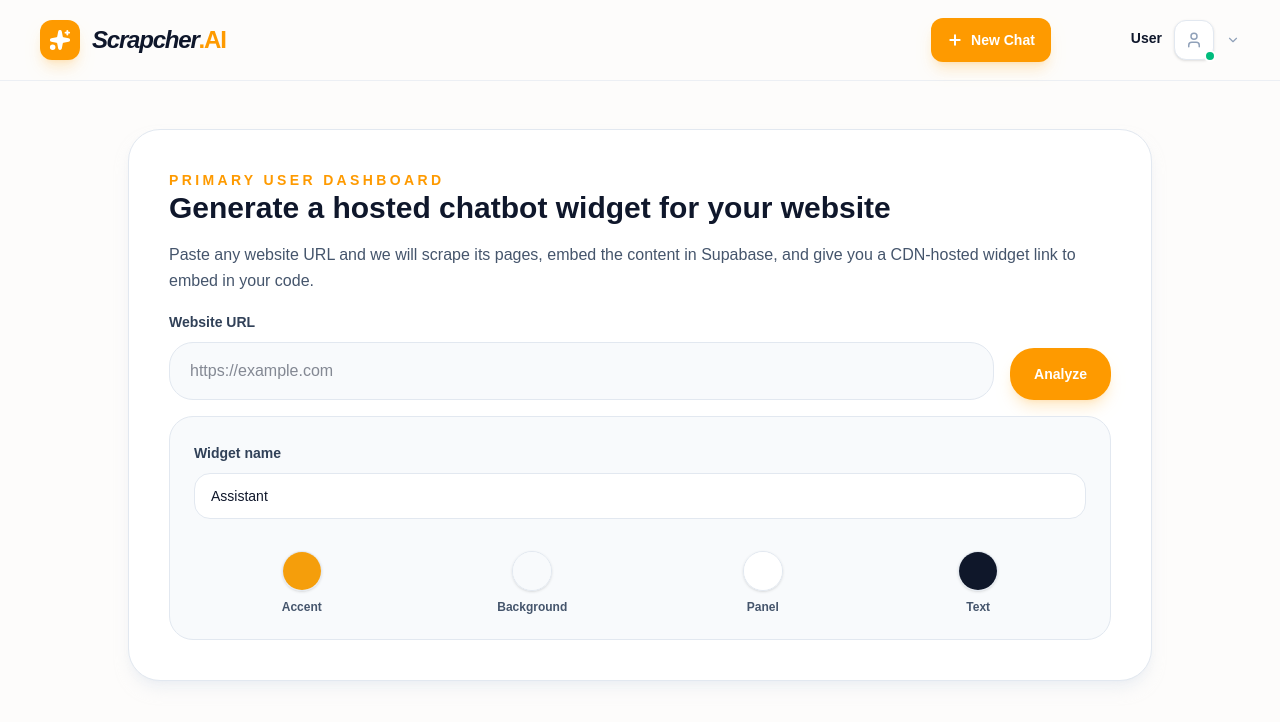
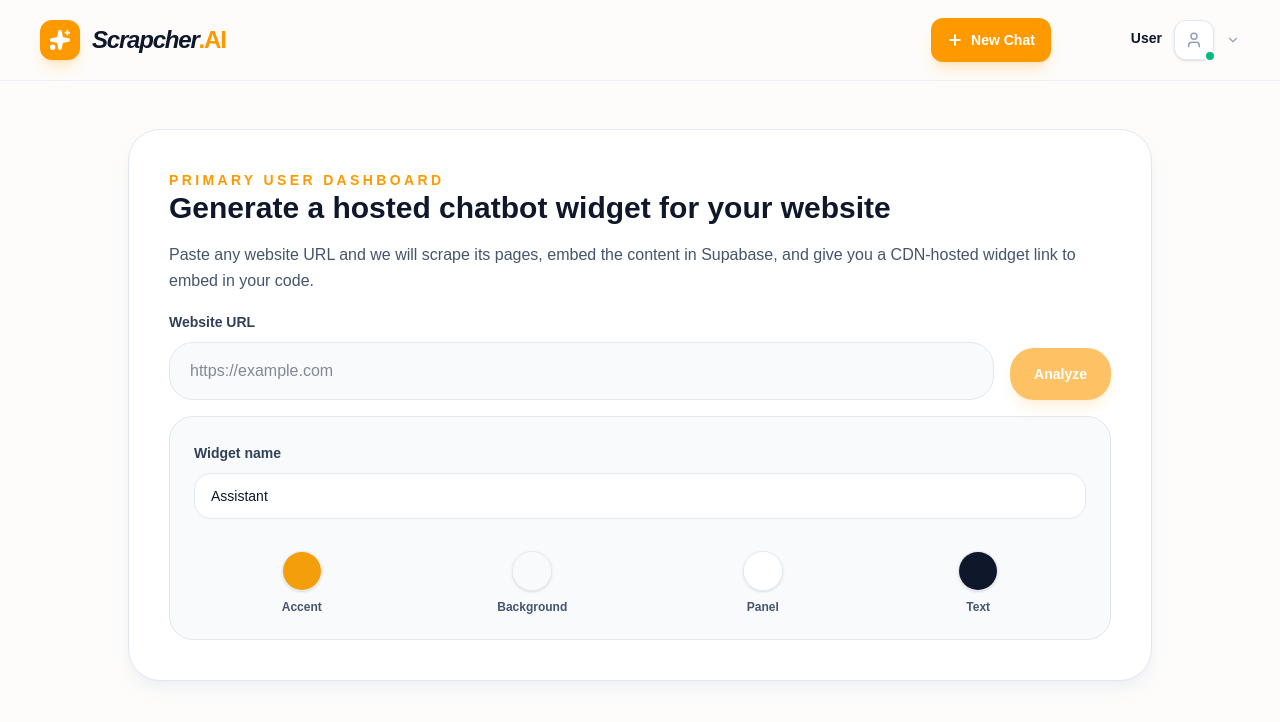
Before and after one commit to Ahmadzia011/Scrapcher, a Next.js app: page / in a window 1280 px wide. Shown: the top 722 px of the page. Built offline with nearby package versions, Linux system fonts and the light colour scheme; no server answers.

Commit message:
Small updates

```diff
--- a/src/app/api/chat/route.ts
+++ b/src/app/api/chat/route.ts
@@ -60,6 +60,7 @@ export async function POST(request: Request) {
   try {
     const body = await request.json();
     const query = body.query;
+    const history = body.history || [];
 
     if (!query || typeof query !== "string" || query.trim() === "") {
       return new Response(JSON.stringify({ error: "A valid 'query' string is required in the body." }), {
@@ -74,7 +75,7 @@ export async function POST(request: Request) {
     // Dynamically compute the chatbotId from the verified browser origin
     const chatbotId = crypto.createHash("sha256").update(origin).digest("hex");
 
-    const responseData = await getResponse(chatbotId, query);
+    const responseData = await getResponse(chatbotId, query, history);
 
     return new Response(JSON.stringify(responseData), {
       status: 200,
--- a/src/app/api/widget/route.js
+++ b/src/app/api/widget/route.js
@@ -255,6 +255,11 @@ export async function GET(request) {
     updateInputControlsState();
 
     try {
+      // Get the last 4 messages for context (excluding the current query which isn't in state.messages yet... wait, it WAS pushed)
+      // Actually, currentQueryText was already pushed to state.messages at line 248!
+      // So we want the messages before the last one.
+      const historyToSend = state.messages.slice(-6, -1);
+
       const response = await fetch("https://scrapcher.vercel.app/api/chat", {
         method: "POST",
         headers: {
@@ -262,6 +267,7 @@ export async function GET(request) {
         },
         body: JSON.stringify({
           query: currentQueryText,
+          history: historyToSend
         }),
       });
 
--- a/src/app/test/page.tsx
+++ /dev/null
@@ -1,7 +0,0 @@
-export default function Test() {
-    return (
-        <div>
-            this is the testing page
-        </div>
-    )
-}
--- a/src/components/PrimaryDashboard.tsx
+++ b/src/components/PrimaryDashboard.tsx
@@ -35,7 +35,8 @@ export function PrimaryDashboard() {
     setSnippetCopy(true);
     setTimeout(() => setSnippetCopy(false), 2000);
   }
-  async function doScraping() {
+  async function doScraping(e?: React.FormEvent) {
+    if (e) e.preventDefault();
     if (!url.trim()) return;
     setNewUrl(url);
     setUrl("");
@@ -57,9 +58,11 @@ export function PrimaryDashboard() {
       setStatus("Done");
       setWidget({ ...widget, scriptSnippet: buildScript() });
     } catch (e) {
-      console.debug("Error:", e);
+      console.error("Error:", e);
+      setStatus("Error");
     }
   }
+
   return (
     <main className="flex-1 flex flex-col overflow-hidden">
       <section className="flex-1 overflow-y-auto p-8 md:p-12">
@@ -84,7 +87,7 @@ export function PrimaryDashboard() {
                   embed in your code.
                 </p>
 
-                <div className="grid gap-4 md:grid-cols-[1fr_auto]">
+                <form onSubmit={doScraping} className="grid gap-4 md:grid-cols-[1fr_auto]">
                   <label className="relative block w-full">
                     <span className="text-sm font-semibold text-slate-700">
                       Website URL
@@ -100,13 +103,13 @@ export function PrimaryDashboard() {
                     />
                   </label>
                   <button
-                    onClick={doScraping}
-                    disabled={status != "idle"}
+                    type="submit"
+                    disabled={status != "idle" || !url.trim()}
                     className="inline-flex items-center self-end justify-center gap-2 rounded-3xl bg-amber-500 px-6 py-4 text-sm font-semibold text-white shadow-lg shadow-amber-500/20 transition hover:bg-amber-600 disabled:cursor-not-allowed disabled:opacity-60"
                   >
                     Analyze
                   </button>
-                </div>
+                </form>
 
                 <div className="flex flex-col gap-6 rounded-3xl border border-slate-200 bg-slate-50 p-6">
                   <label className="block">
@@ -268,11 +271,10 @@ export function PrimaryDashboard() {
                   </div>
                   <button
                     onClick={copySnippet}
-                    className={`inline-flex items-center gap-2 rounded-2xl px-4 py-2 text-sm font-semibold shadow-sm border transition hover:cursor-pointer ${
-                      snippetCopy
+                    className={`inline-flex items-center gap-2 rounded-2xl px-4 py-2 text-sm font-semibold shadow-sm border transition hover:cursor-pointer ${snippetCopy
                         ? "bg-emerald-50 text-emerald-700 border-emerald-200"
                         : "bg-white text-slate-700 border-slate-200 hover:bg-slate-50"
-                    }`}
+                      }`}
                   >
                     {snippetCopy ? (
                       <>
@@ -303,6 +305,15 @@ export function PrimaryDashboard() {
                   </div>
                   <p className="mt-2 break-all">{newUrl}</p>
                 </div>
+
+                <div className="flex justify-end pt-4">
+                  <button
+                    onClick={() => { setStatus("idle"); setWidget(defaultWidgetConfig); }}
+                    className="inline-flex items-center gap-2 rounded-2xl bg-slate-900 px-5 py-2.5 text-sm font-semibold text-white transition hover:bg-slate-800"
+                  >
+                    Start over
+                  </button>
+                </div>
               </div>
             </div>
           )}
--- a/src/lib/rag/responseGenerator.ts
+++ b/src/lib/rag/responseGenerator.ts
@@ -3,7 +3,7 @@ import chatModel from "@/src/lib/chat-model";
 import { retrieveData } from "./retriever";
 import { BRAIN_SYSTEM_PROMPT } from "@/src/constants/ai.constants";
 
-export async function getResponse(chatbotId: any, question: any) {
+export async function getResponse(chatbotId: any, question: any, history: any[] = []) {
   console.log("Recieved the request");
 
   console.log(chatbotId, question)
@@ -19,14 +19,19 @@ export async function getResponse(chatbotId: any, question: any) {
 
   const llm = chatModel();
 
+  const messages: any[] = [
+    ["system", BRAIN_SYSTEM_PROMPT],
+  ];
 
-  const prompt = ChatPromptTemplate.fromMessages([
-    [
-      "system",
-      BRAIN_SYSTEM_PROMPT,
-    ],
-    ["human", "{question}"],
-  ]);
+  if (history && Array.isArray(history)) {
+    history.forEach((msg) => {
+      messages.push([msg.role === "user" ? "human" : "ai", msg.content]);
+    });
+  }
+
+  messages.push(["human", "{question}"]);
+
+  const prompt = ChatPromptTemplate.fromMessages(messages);
 
 
   const formattedPrompt = await prompt.invoke({
```
